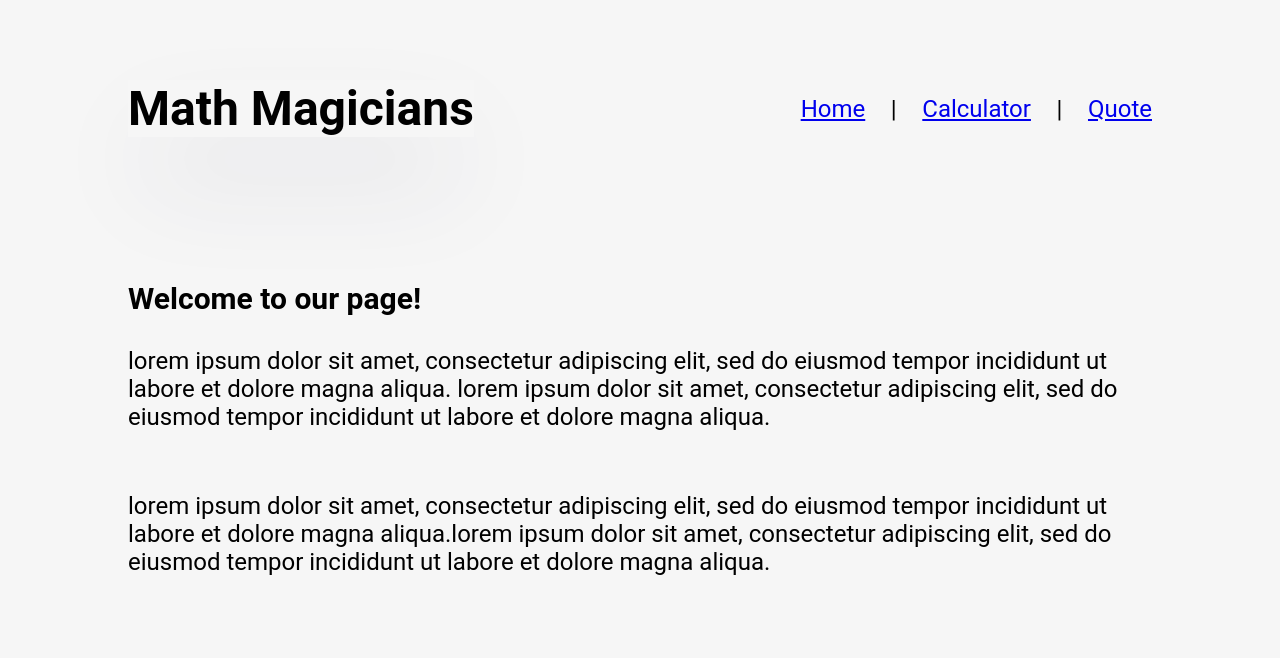
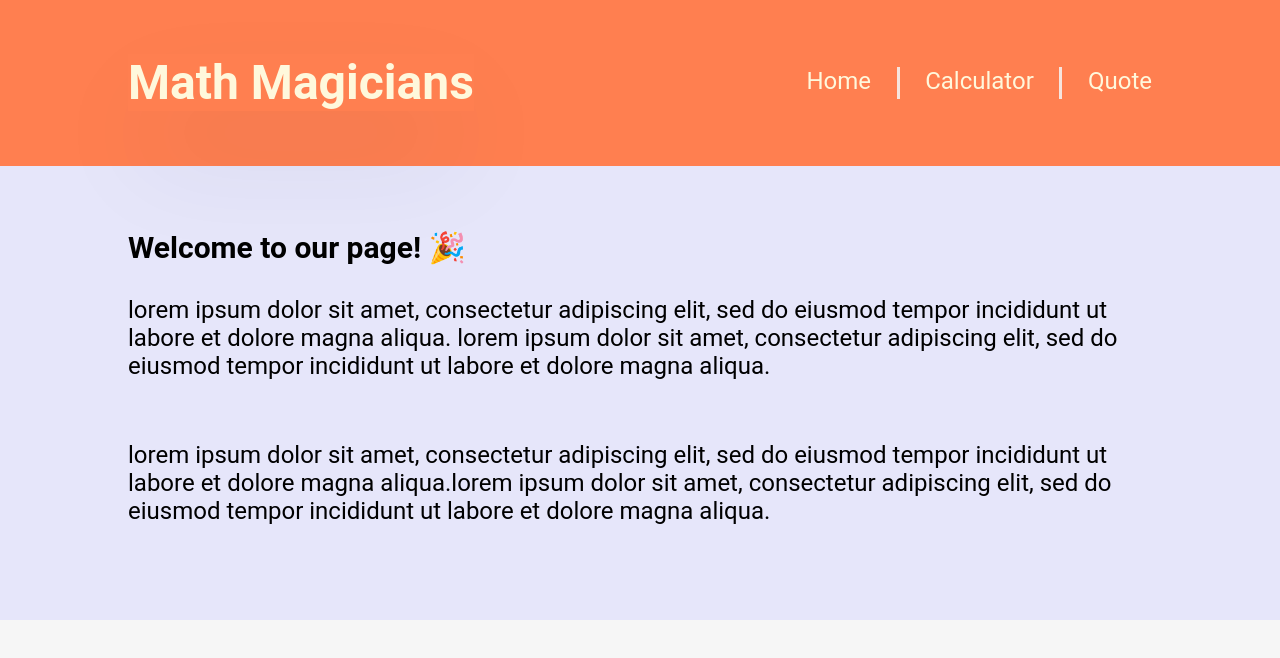
Before and after one commit to Rebelzob/Math-Magicians, a React (Create React App) app: page / in a window 1280 px wide. Shown: the top 658 px of the page. Built offline with nearby package versions, Linux system fonts and the light colour scheme.

Commit message:
Added colors and styles to the webpage

```diff
--- a/src/App.css
+++ b/src/App.css
@@ -13,6 +13,7 @@ body {
   align-items: center;
   width: 80%;
   padding: 5% 10%;
+  background-color: lavender;
 }
 
 .calculator-container {
--- a/src/assets/styles/navbar.css
+++ b/src/assets/styles/navbar.css
@@ -1,7 +1,9 @@
 header {
   display: flex;
   justify-content: space-between;
-  padding: 5% 10%;
+  padding: 3% 10%;
+  background-color: coral;
+  color: cornsilk;
 }
 
 .title {
@@ -28,4 +30,21 @@ header {
 
 .list-item {
   cursor: pointer;
+  transition: all 0.3s ease-in-out;
 }
+
+.separator {
+  border-right: 3px solid #f5f5f5dc;
+  height: 2rem;
+}
+
+.list-item a {
+  text-decoration: none;
+  color: cornsilk;
+}
+
+.list-item:hover {
+  color: #f5f5f5dc;
+  background-color: #837c7c;
+  border-radius: 5px;
+}
--- a/src/components/Home.js
+++ b/src/components/Home.js
@@ -3,7 +3,7 @@ import '../assets/styles/home.css';
 function Home() {
   return (
     <div>
-      <h2>Welcome to our page!</h2>
+      <h2>Welcome to our page! 🎉</h2>
       <p>
         lorem ipsum dolor sit amet, consectetur adipiscing elit, sed do eiusmod tempor incididunt ut labore et dolore magna aliqua. lorem ipsum dolor sit amet, consectetur adipiscing elit, sed do eiusmod tempor incididunt ut labore et dolore magna aliqua.
       </p>
--- a/src/components/NavBar.js
+++ b/src/components/NavBar.js
@@ -13,15 +13,11 @@ function NavBar() {
               Home
             </NavLink>
           </li>
-          <li>
-            |
-          </li>
+          <li className="separator" />
           <li className="list-item">
             <NavLink to="/calculator">Calculator</NavLink>
           </li>
-          <li>
-            |
-          </li>
+          <li className="separator" />
           <li className="list-item">
             <NavLink to="/quote">Quote</NavLink>
           </li>
```
